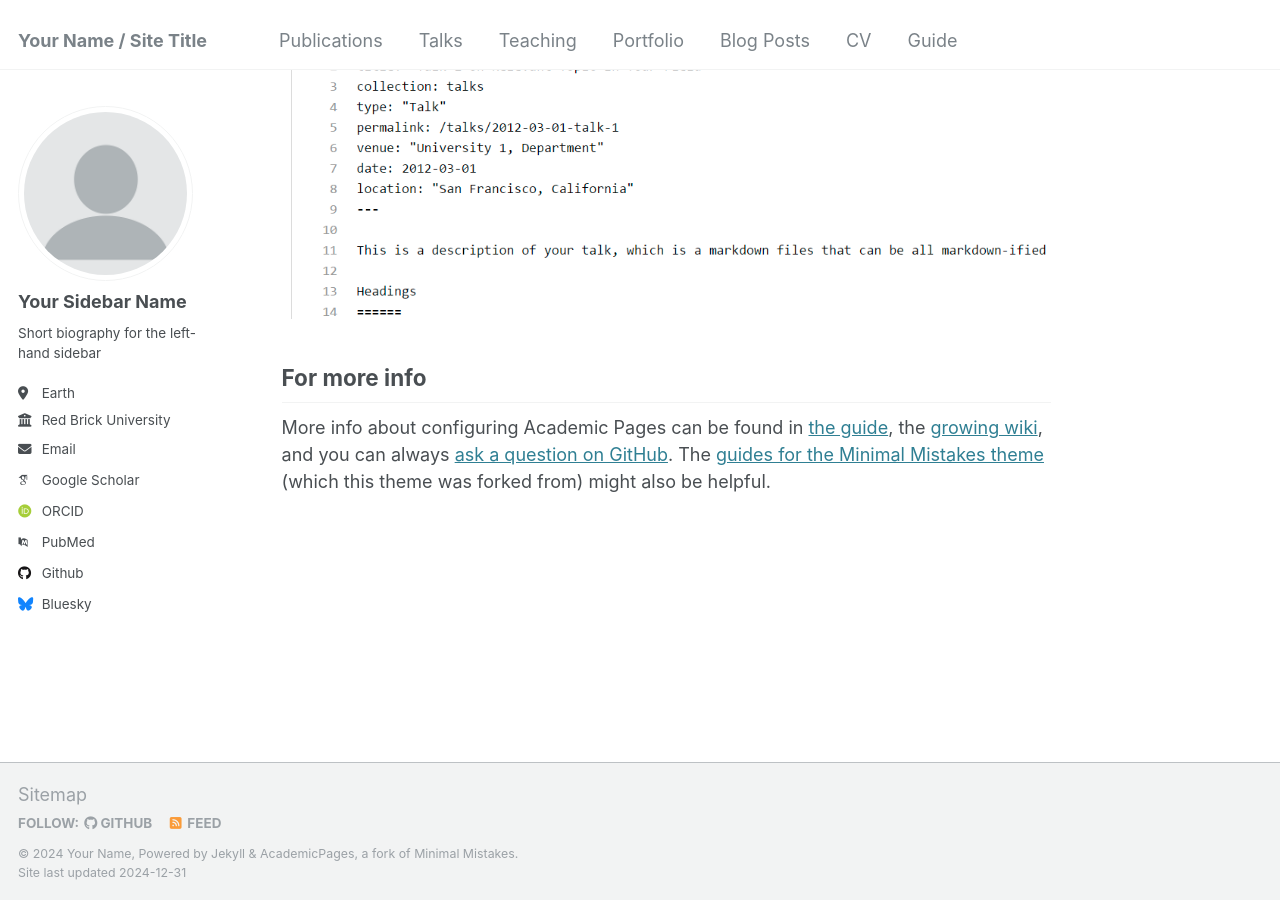
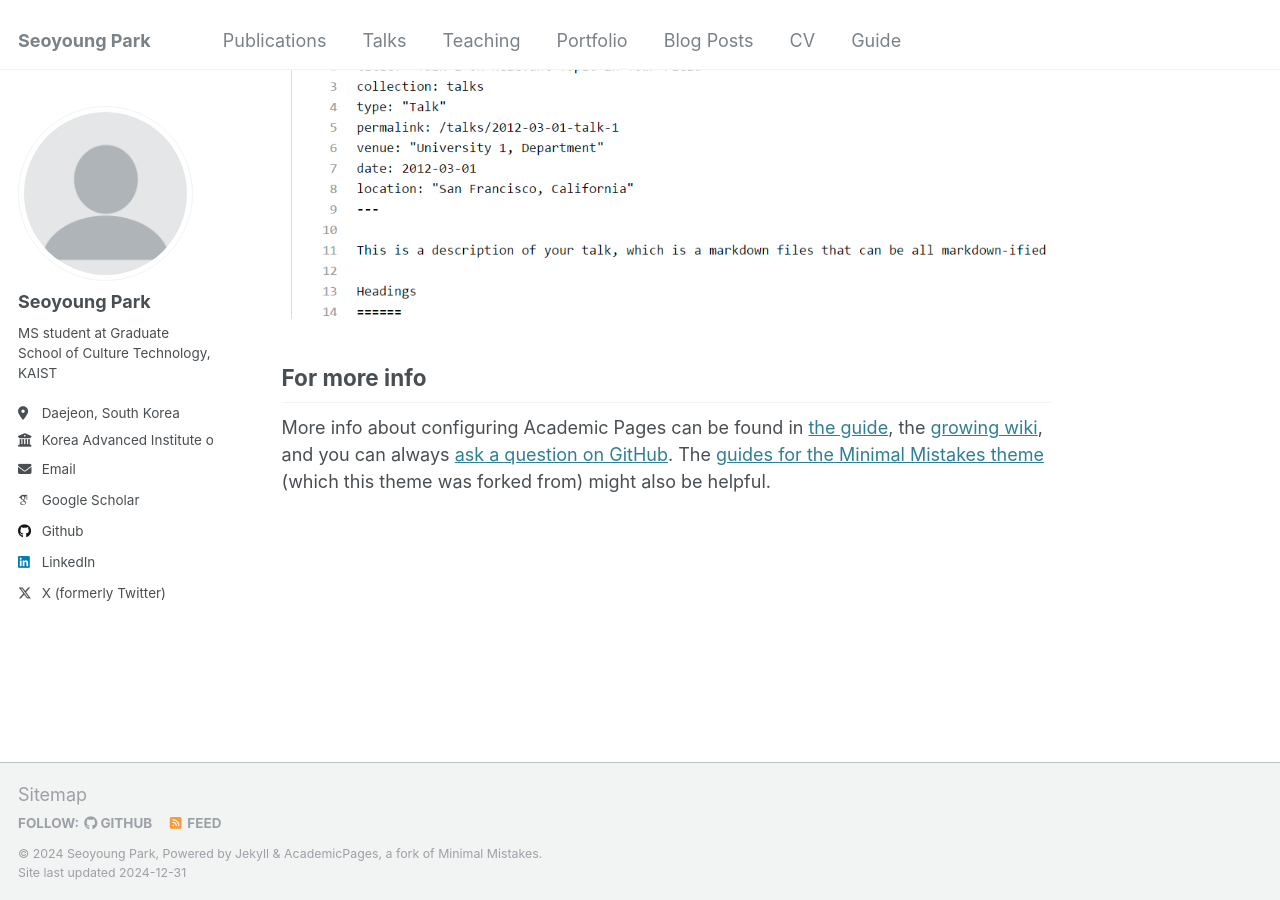
Before and after one commit to seoyypark/seoyypark.github.io, a Jekyll site: the page built from _pages/about.md, in a window 1280 px wide and 900 px high, scrolled down 2643 px. Built offline with Jekyll 4.4.1, drawn with Linux system fonts in a browser that asks for light colours; some web fonts are replaced.

Commit message:
Edit config.yml

```diff
--- a/_config.yml
+++ b/_config.yml
@@ -8,13 +8,13 @@
 
 # Basic Site Settings
 locale                   : "en-US"
-title                    : "Your Name / Site Title"
+title                    : "Seoyoung Park"
 title_separator          : "-"
-name                     : &name "Your Name"
-description              : &description "personal description"
-url                      : https://academicpages.github.io # the base hostname & protocol for your site e.g. "https://[your GitHub username].github.io"
+name                     : &name "Seoyoung Park"
+description              : &description "Seoyoung Park Online Portfolio"
+url                      : https://seoyypark.github.io # the base hostname & protocol for your site e.g. "https://[your GitHub username].github.io"
 baseurl                  : "" # the subpath of your site, e.g. "/blog"
-repository               : "academicpages/academicpages.github.io"
+repository               : "seoyypark/seoyypark.github.io"
 
 # Site Author - The following control what appear as part of the author content on the side bar.
 #               If a field is blank the icon and link will not appear, otherwise it will be shown.
@@ -22,21 +22,21 @@ repository               : "academicpages/academicpages.github.io"
 author:
   # Biographic information
   avatar           : "profile.png"
-  name             : "Your Sidebar Name"
+  name             : "Seoyoung Park"
   pronouns         : # example: "she/her"
-  bio              : "Short biography for the left-hand sidebar"
-  location         : "Earth"
-  employer         : "Red Brick University"
+  bio              : "MS student at Graduate School of Culture Technology, KAIST"
+  location         : "Daejeon, South Korea"
+  employer         : "Korea Advanced Institute of Science & Technology (KAIST)"
   uri              : # URL
-  email            : "none@example.org"
+  email            : "seoypark@kaist.ac.kr"
 
   # Academic websites
   arxiv            : # URL - Update with the correct link to your profile
-  googlescholar    : "https://scholar.google.com/citations?user=PS_CX0AAAAAJ"
+  googlescholar    : "https://scholar.google.com/citations?user=SACfjqMAAAAJ&hl=en"
   impactstory      : # URL
-  orcid            : "http://orcid.org/yourorcidurl"
+  orcid            : # URL
   semantic         : # URL
-  pubmed           : "https://www.ncbi.nlm.nih.gov/pubmed/?term=john+snow"
+  pubmed           : # URL
   researchgate     : # URL
   scopus           : # URL
 
@@ -44,12 +44,12 @@ author:
   bitbucket        : # Username - Update with your username on the site
   codepen          : # Username
   dribbble         : # Username
-  github           : "academicpages"
+  github           : "seoyypark"
   kaggle           : # Username
   stackoverflow    : # User number or user number and name (i.e., use "1" or "1/jeff-atwood")
 
   # Social media
-  bluesky          : "bsky.app" # Replace this with you Bluesky username
+  bluesky          : # Replace this with you Bluesky username
   facebook         : # Username
   flickr           : # Username
   foursquare       : # Username
@@ -58,7 +58,7 @@ author:
   keybase          : # Username
   instagram        : # Username
   lastfm           : # Username
-  linkedin         : # Username
+  linkedin         : "seoyypark"
   mastodon         : # URL
   medium           : # URL
   pinterest        : # Username
@@ -66,7 +66,7 @@ author:
   steam            : # Username
   telegram         : # URL
   tumblr           : # Username
-  twitter          : # Username for X / Twitter
+  twitter          : "seoyypark"
   vine             : # Username
   weibo            : # Username
   wikipedia        : # Username
```
